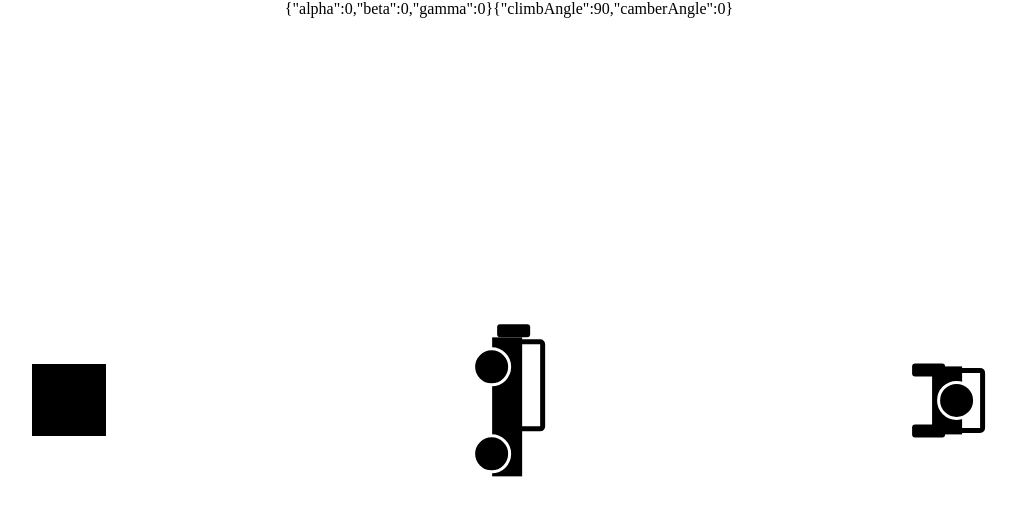
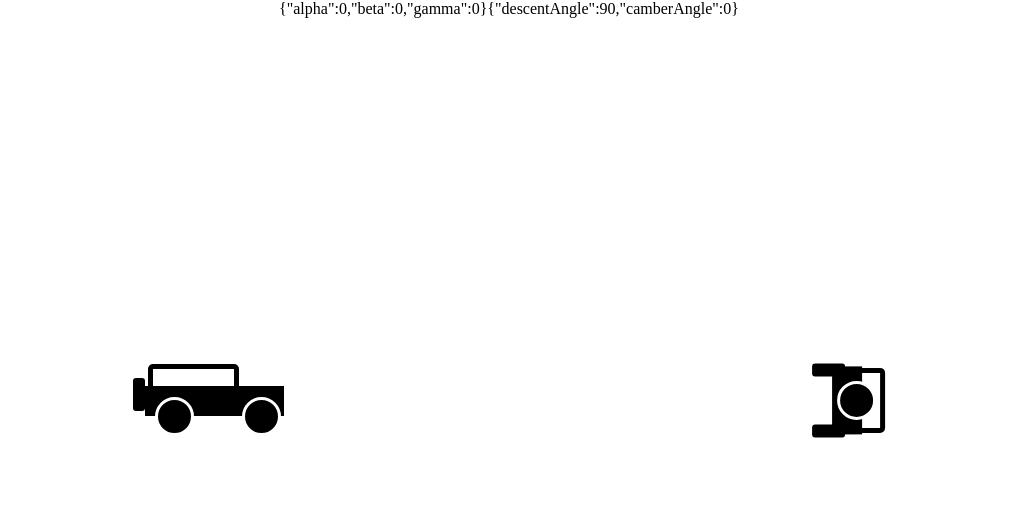
Before and after one commit to 10hendersonm/khaelian.com, a React (Create React App) app in the folder ui/: page / in a window 1280 px wide. Shown: the top 516 px of the page, without its empty margins (131-1148 px from the left). Built offline with nearby package versions, Linux system fonts and the light colour scheme.

Commit message:
removed block

```diff
--- a/ui/src/jeep-accelerometer/App.js
+++ b/ui/src/jeep-accelerometer/App.js
@@ -25,10 +25,6 @@ const useStyles = makeStyles(theme => ({
   },
   rearView: {
     margin: 20,
-    backgroundColor: 'black',
-    display: 'block',
-    height: 72.5 * inches,
-    width: 73.7 * inches,
     transform: props => `rotate(${props.camberAngle}deg)`,
   },
   sideView: {
@@ -86,13 +82,12 @@ const App = () => {
       <div className={classes.infoContainer}>
         {JSON.stringify(currentOrientation)}
         {JSON.stringify({
-          climbAngle: descentAngle,
+          descentAngle,
           camberAngle,
           orientation: window.orientation,
         })}
       </div>
-      <div className={classes.rearView} />
-      <JeepProfile view="side" classes={{ root: classes.sideView }} />
+      <JeepProfile view="side" classes={{ root: classes.rearView }} />
       <JeepProfile view="rear" classes={{ root: classes.sideView }} />
       {/* <Button onClick={resetBaseOrientation}>Reset Orientation</Button> */}
     </div>
```
